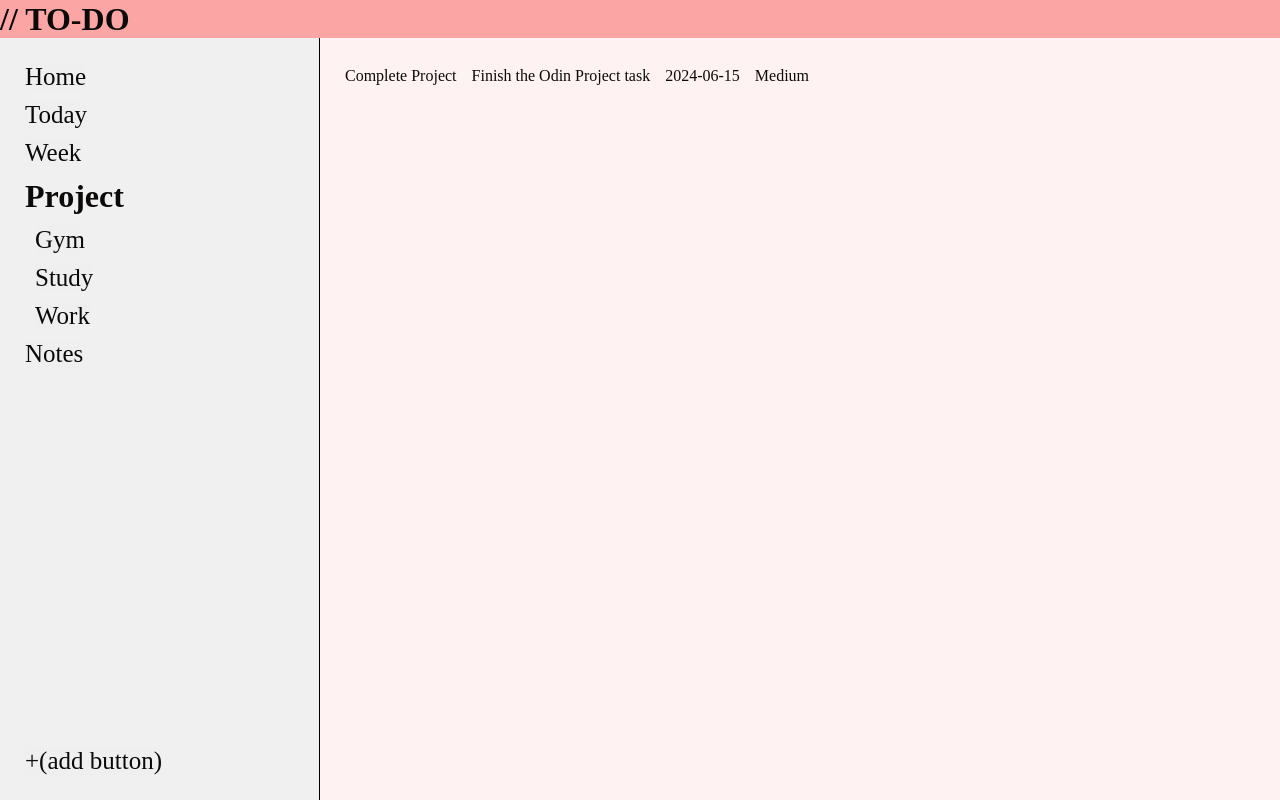
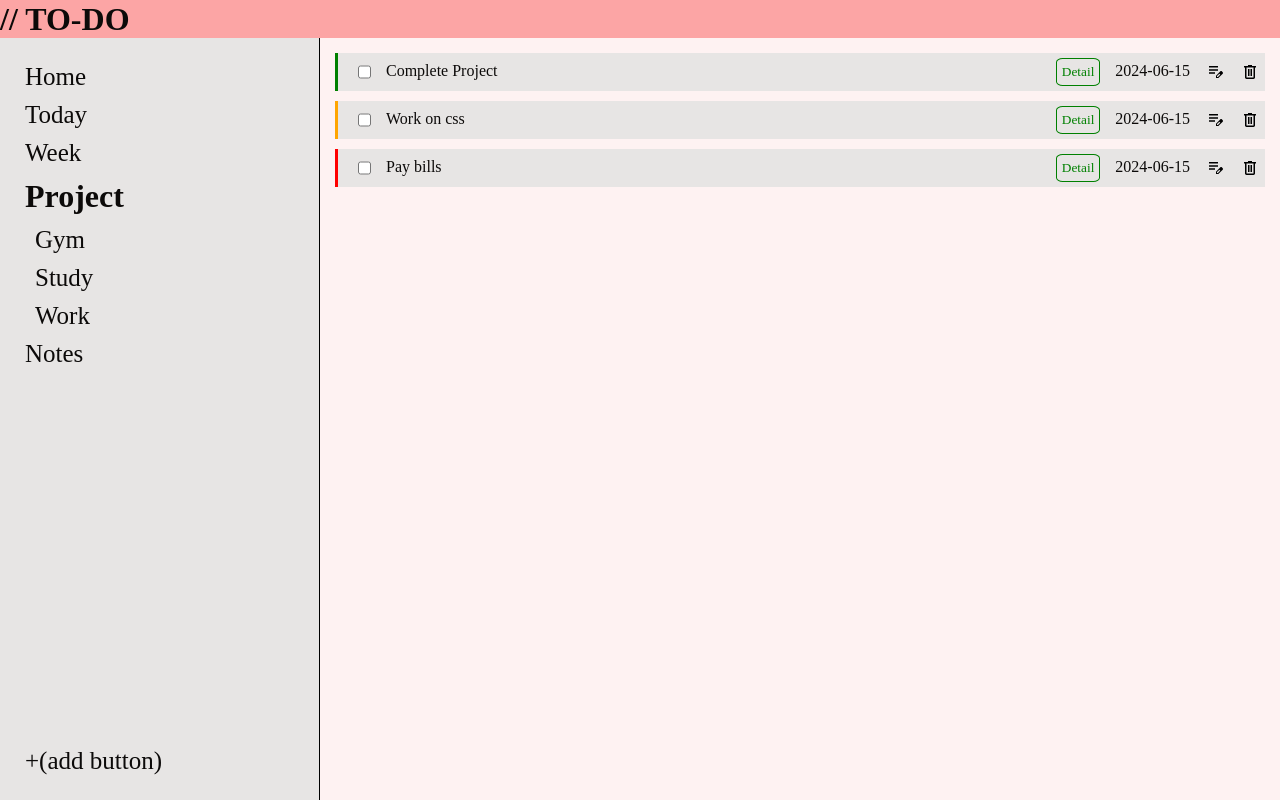
Before and after one commit to AbdallaAlhag/todoApp, a website built with webpack: page src/index.html in a window 1280 px wide. Built offline with nearby package versions, Linux system fonts and the light colour scheme.

Commit message:
added icons and css to todo objects

```diff
--- /dev/null
+++ b/src/create.js
@@ -0,0 +1,98 @@
+import arrayModule from "./todo";
+import trash from "./img/trash.svg";
+import edit from "./img/edit.svg";
+const array = arrayModule.getArray();
+
+function createPage(topic = true, date = true) {
+  const content_container = document.createElement("div");
+  content_container.classList.add("grid-container");
+
+  array.forEach((element) => {
+    // if condition to load base on what page we want
+    const grid = document.createElement("div");
+    grid.classList.add("grid");
+    createTodo(grid, element);
+    grid.style;
+    content_container.appendChild(grid);
+  });
+  return content_container;
+}
+
+// Parent = grid, elment = class inside the array which we are looping through
+function createTodo(parent, element) {
+  const { checkbox, label, detailButton, editButton, removeButton } = createHelper();
+
+  parent.appendChild(label);
+  parent.appendChild(checkbox);
+
+  for (const key in element) {
+    // check if current propery belongs to our element instead of properties inherited from prototype chain
+    if (key == "description" || key == "priority") {
+      continue;
+    }
+    if (Object.prototype.hasOwnProperty.call(element, key)) {
+      if (key == 'dueDate'){
+        parent.appendChild(detailButton);
+      }
+      const div = document.createElement("div");
+      div.setAttribute("id", `${key}`);
+      div.textContent = `${element[key]}`;
+      parent.appendChild(div);
+    }
+  }
+
+  parent.style.borderLeftColor =
+    element["priority"] == "High"
+      ? "red"
+      : element["priority"] == "Medium"
+      ? "orange"
+      : "green";
+
+  // const trashImg = document.createElement("img");
+  // trashImg.src = `${trash}`;
+  // trashImg.alt = "trashcan";
+
+  // const editImg = document.createElement("img");
+  // editImg.src = `${edit}`;
+  // editImg.alt = "edit image";
+  parent.appendChild(editButton);
+  parent.appendChild(removeButton);
+}
+
+function createHelper() {
+
+  const detailButton = document.createElement('button');
+  detailButton.textContent = 'Detail';
+  detailButton.id = 'detail';
+
+  const editButton = document.createElement('button');
+  editButton.id = 'edit';
+  const editImg = document.createElement("img");
+  editImg.src = `${edit}`;
+  editImg.alt = "edit image";
+  editButton.appendChild(editImg)
+
+  const removeButton = document.createElement('button');
+  editButton.id = 'remove';
+  const trashImg = document.createElement("img");
+  trashImg.src = `${trash}`;
+  trashImg.alt = "trashcan";
+  removeButton.appendChild(trashImg)
+
+  const checkbox = document.createElement("input");
+  checkbox.type = "checkbox";
+  checkbox.id = "myCheckbox"; // Optionally set an ID
+  checkbox.name = "myCheckbox"; // Optionally set a name
+  checkbox.value = "isChecked"; // Optionally set a value
+
+  const label = document.createElement("label");
+  label.htmlFor = "myCheckbox"; // Set the 'for' attribute to match the checkbox's ID
+
+  return { checkbox, label, detailButton, editButton, removeButton };
+}
+
+export function loadPage() {
+  const content = document.getElementById("content");
+  content.textContent = "";
+  content.appendChild(createPage(true, true));
+}
--- a/src/index.js
+++ b/src/index.js
@@ -1,9 +1,11 @@
 import './style.css';
-import { loadPage } from './page.js'
+import { loadPage } from './create.js'
 import arrayModule from "./todo";
 import { dialogListener } from './listenerModule.js';
 
-arrayModule.addToArray('Complete Project', 'Finish the Odin Project task', '2024-06-15', 'Medium');
+arrayModule.addToArray('Complete Project', 'Finish the Odin Project task', '2024-06-15', 'Low');
+arrayModule.addToArray('Work on css', 'Add Icon', '2024-06-15', 'Medium');
+arrayModule.addToArray('Pay bills', 'Pay phone bill from At&t', '2024-06-15', 'High');
 // let array = arrayModule.getArray();
 // console.log(array);
 // console.log('Hello World');
--- a/src/listenerModule.js
+++ b/src/listenerModule.js
@@ -1,6 +1,6 @@
 // main.js
 import arrayModule from "./todo";
-import { loadPage } from './page.js'
+import { loadPage } from './create.js'
 
 export function dialogListener(){
     document.addEventListener('DOMContentLoaded', () => {
--- a/src/page.js
+++ /dev/null
@@ -1,33 +0,0 @@
-import arrayModule from "./todo";
-const array = arrayModule.getArray();
-
-function createPage(topic = true, date = true){
-    const content_container = document.createElement('div');
-    content_container.classList.add("todo-container");
-
-    array.forEach(element => {
-        // if condition to load base on what page we want
-        const grid = document.createElement('div');
-        grid.classList.add('todo');
-        createTodo(grid,element);
-        content_container.appendChild(grid);
-    });
-    return content_container;
-}
-
-function createTodo(parent, element){
-    for (const key in element){
-        // check if current propery belongs to our element instead of properties inherited from prototype chain
-        if (Object.prototype.hasOwnProperty.call(element, key)) {
-            const div = document.createElement('div');
-            div.textContent = `${element[key]}`;
-            parent.appendChild(div);
-        }
-    }
-};
-
-export function loadPage(){
-    const content = document.getElementById('content');
-    content.textContent = "";
-    content.appendChild(createPage(true,true));
-}
--- a/src/style.css
+++ b/src/style.css
@@ -4,7 +4,7 @@
   --border-color: #222;
   --primary-background: #fca5a5;
   --background-light: #fef2f2;
-  --background-grey: #f0f0f0;
+  --background-grey: #e7e5e4;
 }
 
 *,
@@ -97,6 +97,7 @@ button {
 
 .side-bar button {
   font-size: 2.5rem;
+  background-color: var(--background-grey);
 }
 
 #add-button {
@@ -133,7 +134,6 @@ dialog {
   grid-column: 1/2;
   background-color: var(--background-grey);
   border-right: 1px solid black;
-
   padding: 10px;
 }
 
@@ -150,13 +150,11 @@ dialog {
 }
 
 .dialog-content #desc,
-.dialog-content #title{
-    border: none;
-    outline: none;
-    padding: 5px;
+.dialog-content #title {
+  border: none;
+  outline: none;
+  padding: 5px;
 }
-
-
 
 .dialog-content #desc {
   height: 150px;
@@ -172,12 +170,53 @@ dialog {
   grid-column: 2/3;
 }
 
-.todo-container {
-  padding: 25px;
+.grid-container {
+  display: grid;
+  grid-template-rows: 1fr;
+  font-size: 16px;
+  gap: 10px;
+  margin: 15px;
 }
 
 /* todo div stack */
-.todo {
+.grid {
   display: flex;
+  justify-content: flex-end;
   gap: 15px;
+  background-color: var(--background-grey);
+  border-left: 3px solid;
+  border-left-color: green;
+  padding: 5px;
+  transition: box-shadow 0.3s ease; /* Smooth transition */
 }
+
+.grid button{
+    background-color: var(--background-grey);
+}
+
+.grid button:hover{
+    fill: green;
+}
+#detail {
+    border: 1px solid green;
+    padding: 5px;
+    border-radius: 15%;
+    color: green;
+    transition: background-color 0.3s ease, color 0.3s ease; /* Smooth transition for background color and text color */
+
+}
+
+#detail:hover{
+    color: white;
+    background-color: green;
+}
+
+#title {
+  margin-right: auto;
+}
+
+.grid img {
+  width: 20px;
+  height: 20px;
+  align-self: center;
+}
```
Also changed, not shown: src/img/edit.svg (added), src/img/trash.svg (added).
